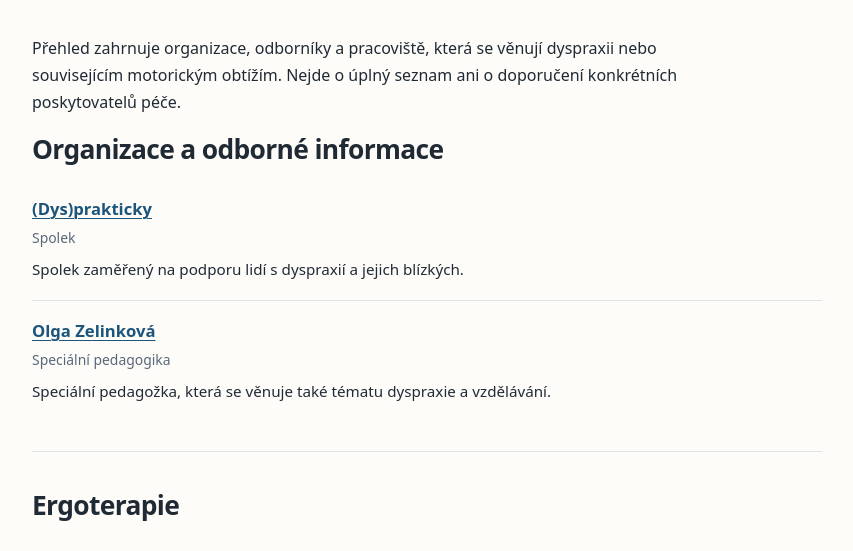
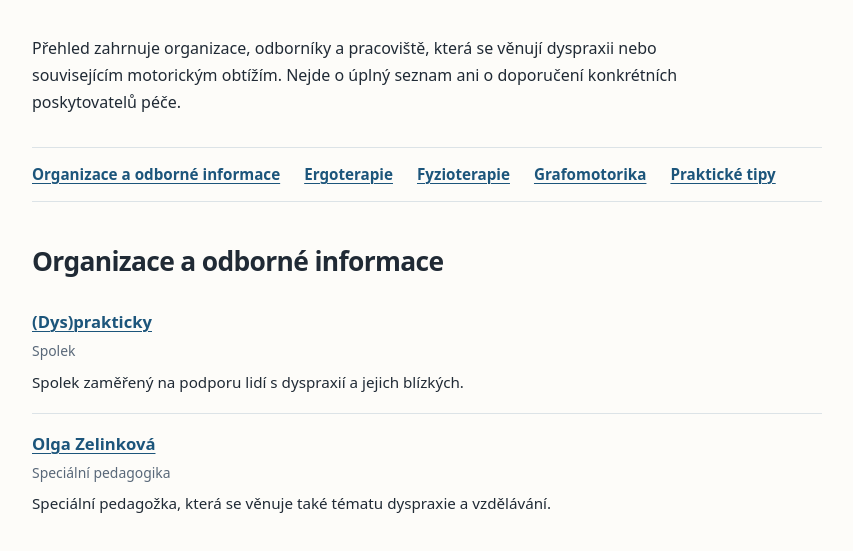
Before and after one commit to rudi1984/Web_dyspraktik, a plain HTML site: page organizace.html in a window 1280 px wide. Shown: the part 233-784 px from the top of the page, without its empty margins (213-1066 px from the left). Drawn offline with Linux system fonts and the light colour scheme.

Commit message:
Add navigation links to organizace.html

```diff
--- a/organizace.html
+++ b/organizace.html
@@ -52,7 +52,13 @@ věnují dyspraxii nebo souvisejícím motorickým obtížím.
 Nejde o úplný seznam ani o doporučení konkrétních
 poskytovatelů péče.
 </p>
-
+<nav aria-label="Obsah stránky" class="anchors">
+  <a href="#organizace">Organizace a odborné informace</a>
+  <a href="#ergo">Ergoterapie</a>
+  <a href="#fyzio">Fyzioterapie</a>
+  <a href="#grafomotorika">Grafomotorika</a>
+  <a href="#prakticke-tipy">Praktické tipy</a>
+</nav>
 <section aria-labelledby="organizace" class="home-section">
 
 <h2 id="organizace">Organizace a odborné informace</h2>
```
